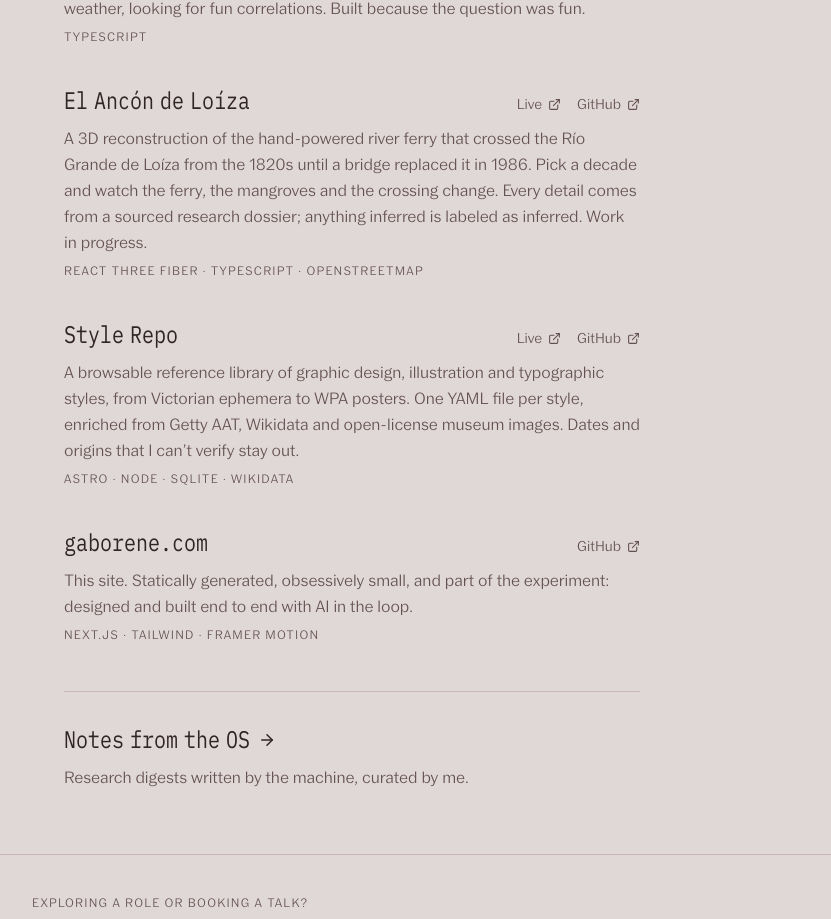
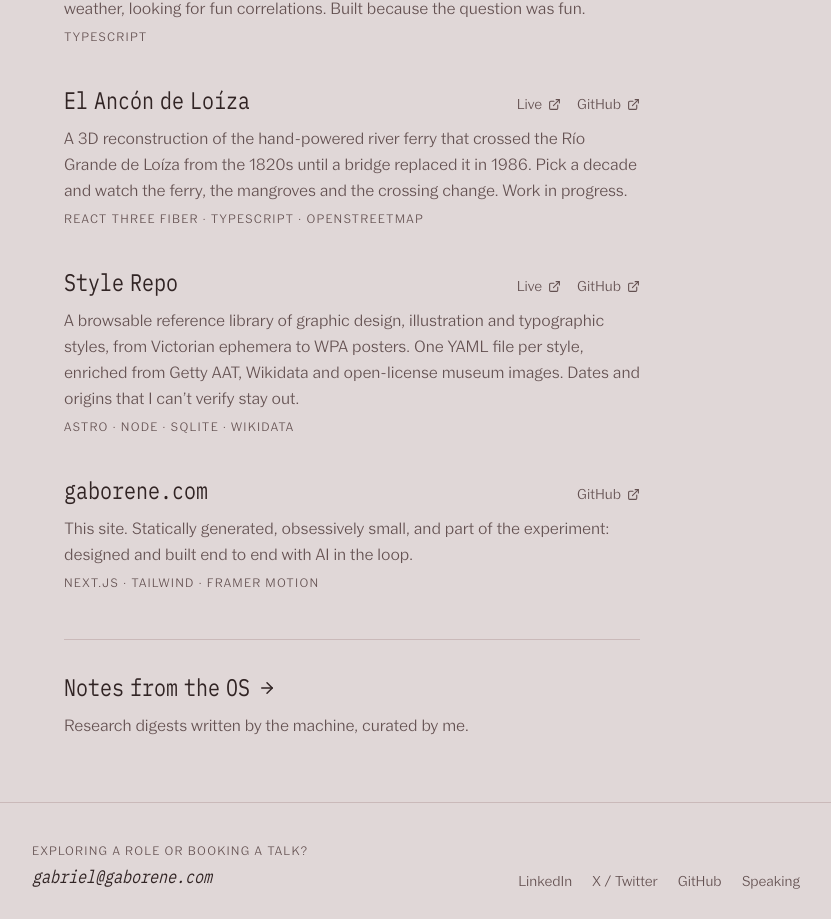
Before and after one commit to gabriel-rene/gaborene-com, a Next.js app: page /lab in a window 1280 px wide. Shown: the part 1139-2058 px from the top of the page, without its empty margins (224-1055 px from the left). Built offline with nearby package versions, Linux system fonts and the light colour scheme.

Commit message:
lab: trim El Ancón de Loíza description
Co-Authored-By: Claude Opus 5.5 <noreply@anthropic.com>

```diff
--- a/data/lab.es.ts
+++ b/data/lab.es.ts
@@ -9,7 +9,7 @@ const labDescriptionsEs: Record<string, string> = {
   "World Cup 26":
     "Visualiza datos del Mundial 2026 contra datos públicos de cada país (PIB, población, clima) buscando correlaciones divertidas. Lo hice porque la pregunta era divertida.",
   "El Ancón de Loíza":
-    "Una reconstrucción en 3D del ancón, la barcaza movida a mano que cruzaba el Río Grande de Loíza desde la década de 1820 hasta que un puente la reemplazó en 1986. Escoges una década y ves cómo cambian el ancón, los mangles y el cruce. Cada detalle sale de una investigación con fuentes; lo que es inferido dice que es inferido. Todavía en proceso.",
+    "Una reconstrucción en 3D del ancón, la barcaza movida a mano que cruzaba el Río Grande de Loíza desde la década de 1820 hasta que un puente la reemplazó en 1986. Escoges una década y ves cómo cambian el ancón, los mangles y el cruce. Todavía en proceso.",
   "Style Repo":
     "Una biblioteca de referencia de estilos de diseño gráfico, ilustración y tipografía, desde el efímero victoriano hasta los carteles del WPA. Un archivo YAML por estilo, enriquecido con Getty AAT, Wikidata e imágenes de museos con licencia abierta. Las fechas y orígenes que no puedo verificar se quedan fuera.",
   "gaborene.com":
--- a/data/lab.ts
+++ b/data/lab.ts
@@ -37,7 +37,7 @@ const labProjects: LabProject[] = [
   {
     name: "El Ancón de Loíza",
     description:
-      "A 3D reconstruction of the hand-powered river ferry that crossed the Río Grande de Loíza from the 1820s until a bridge replaced it in 1986. Pick a decade and watch the ferry, the mangroves and the crossing change. Every detail comes from a sourced research dossier; anything inferred is labeled as inferred. Work in progress.",
+      "A 3D reconstruction of the hand-powered river ferry that crossed the Río Grande de Loíza from the 1820s until a bridge replaced it in 1986. Pick a decade and watch the ferry, the mangroves and the crossing change. Work in progress.",
     stack: "React Three Fiber · TypeScript · OpenStreetMap",
     github: "https://github.com/gabriel-rene/ancon-de-loiza",
     live: "https://gabriel-rene.github.io/ancon-de-loiza/",
```
